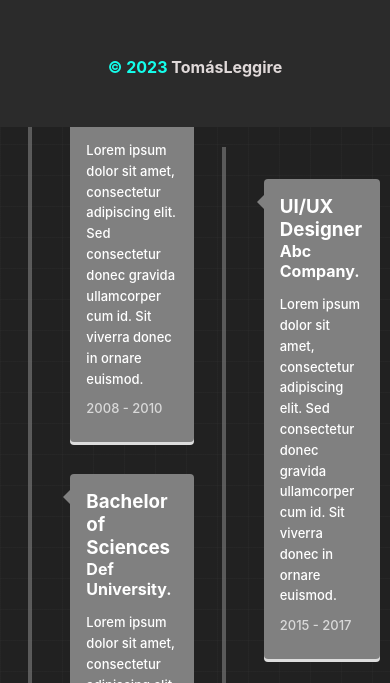
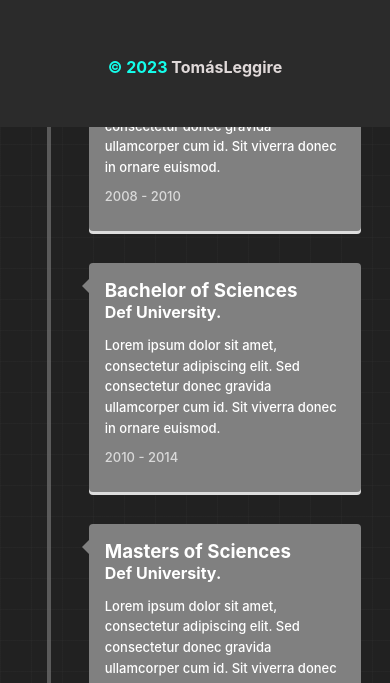
Before and after one commit to tomasleggire/tomasleggire, a React (Create React App) app: page /resume in a window 390 px wide. Shown: the part 1561-2244 px from the top of the page. Built offline with nearby package versions, Linux system fonts and the light colour scheme.

Commit message:
timeline responsive

```diff
--- a/src/containers/Resume.js
+++ b/src/containers/Resume.js
@@ -151,10 +151,10 @@ export default function Resume() {
       <Title title='MY RESUME' subTitle='RESUME' />
       <div className="main-timelines">
         <div className="timeline-edu">
-          <TimeLineExample infoResumeItems={educational}/>
+          <TimeLineExample infoResumeItems={educational} position={'left'}/>
         </div>
         <div className="timeline-work">
-          <TimeLineExample infoResumeItems={working}/>
+          <TimeLineExample infoResumeItems={working} position={'right'}/>
         </div>
       </div>
     </div>
--- a/src/containers/TimeLineExample.js
+++ b/src/containers/TimeLineExample.js
@@ -6,7 +6,7 @@ import {
 } from "react-vertical-timeline-component";
 import "react-vertical-timeline-component/style.min.css";
 
-function LineExample({ date, title, subtitle, parrafe }) {
+function LineExample({ date, title, subtitle, parrafe, position }) {
   return (
     <VerticalTimelineElement
         className="vertical-timeline-element--work pito"
@@ -14,6 +14,7 @@ function LineExample({ date, title, subtitle, parrafe }) {
         contentArrowStyle={{ borderRight: "7px solid  gray" }}
         date={date}
         iconStyle={{ display: "none" }}
+        position={position}
       >
         <h3 className="vertical-timeline-element-title h3-timeline">{title}</h3>
         <h4 className="vertical-timeline-element-subtitle h4-timeline">{subtitle}</h4>
@@ -22,7 +23,7 @@ function LineExample({ date, title, subtitle, parrafe }) {
   )
 }
 
-export default function TimeLineExample({ infoResumeItems }) {
+export default function TimeLineExample({ infoResumeItems, position }) {
   return (
     <VerticalTimeline lineColor="rgba(128, 128, 128, 0.603)">
       {infoResumeItems.map((infoResumeItem) => {
@@ -33,6 +34,7 @@ export default function TimeLineExample({ infoResumeItems }) {
             title={infoResumeItem.title}
             subtitle={infoResumeItem.subtitle}
             parrafe={infoResumeItem.parrafe}
+            position={position}
           />
         )
       })}
--- a/src/styles/Resume.scss
+++ b/src/styles/Resume.scss
@@ -47,14 +47,40 @@ background-color: #212121;
 
 .main-timelines {
     margin-top: 80px;
-    padding: 0 80px;
+    padding: 0 100px;
+    padding-bottom: 80px;
     display: flex;
     justify-content: center;
-    align-items: center;
+    align-items:flex-start;
 }
 
 .timeline-edu, .timeline-work {
     width: 100%;
+}
+
+.timeline-edu {
+    margin-right: -750px;
+}
+
+
+@media only screen and (max-width: 1607px) {
+    .main-timelines {
+        padding: 0 50px;
+        padding-bottom: 80px;
+    }
+    .timeline-edu {
+        margin-right: -650px;
+    }
+}
+
+@media only screen and (max-width: 1465px) {
+    .main-timelines {
+        padding: 0 30px;
+        padding-bottom: 80px;
+    }
+    .timeline-edu {
+        margin-right: -500px;
+    }
 }
 
 
@@ -66,6 +92,28 @@ background-color: #212121;
         width: min(500px, 800px);
     }
 }
+
+@media only screen and (max-width: 1260px) {
+    .main-timelines {
+        padding: 0 10px;
+        padding-bottom: 80px;
+    }
+    .timeline-edu {
+        margin-right: -450px;
+    }
+}
+@media only screen and (max-width: 1169px) {
+    .main-timelines {
+        padding: 0 20px;
+        padding-bottom: 80px;
+        flex-direction: column;
+    }
+    .timeline-edu {
+        margin-right: 0px;
+    }
+}
+
+
 
 @media only screen and (max-width: 1150px) {
     .main-progress-container {
```
